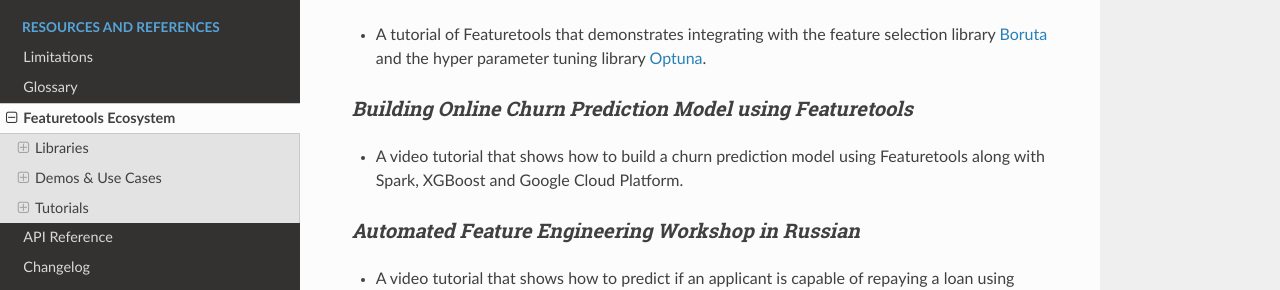
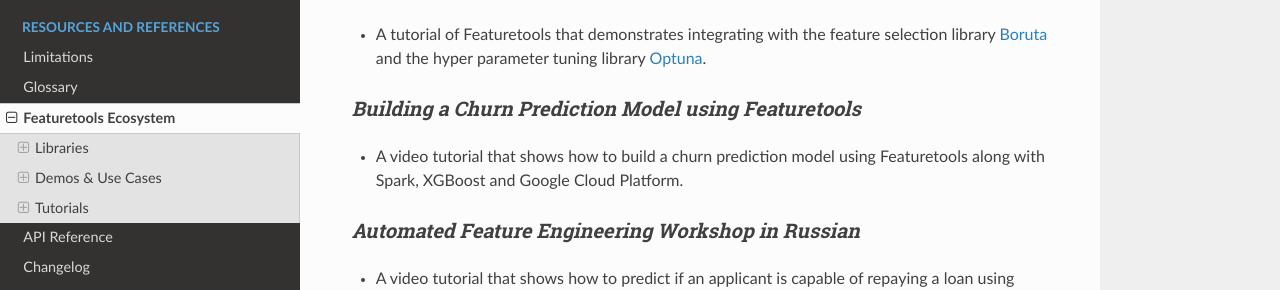
Before and after one commit to alteryx/featuretools, a Sphinx documentation site: the page built from docs/source/ecosystem.rst, in a window 1280 px wide and 900 px high, scrolled down 1944 px. Shown: the part 415-705 px from the top of the window. Built offline with Sphinx 7.4.7 and the Read the Docs theme 2.0.0, drawn with Linux system fonts in a browser that asks for light colours; pages that are not in the unit, such as notebooks, are missing from menus.

Commit message:
Update ecosystem.rst

```diff
--- a/docs/source/ecosystem.rst
+++ b/docs/source/ecosystem.rst
@@ -115,10 +115,10 @@
 .. _`Optuna`: https://github.com/pfnet/optuna
 .. _`Boruta`: https://github.com/scikit-learn-contrib/boruta_py
 
-`Building Online Churn Prediction Model using Featuretools`
-===========================================================
+`Building a Churn Prediction Model using Featuretools`
+=======================================================
 - A video tutorial that shows how to build a churn prediction model using Featuretools along with Spark, XGBoost and Google Cloud Platform.
-.. _`Building Online Churn Prediction Model using Featuretools`: https://youtu.be/ZwwneZ6iU3Y
+.. _`Building a Churn Prediction Model using Featuretools`: https://youtu.be/ZwwneZ6iU3Y
 
 `Automated Feature Engineering Workshop in Russian`
 ===================================================
```
